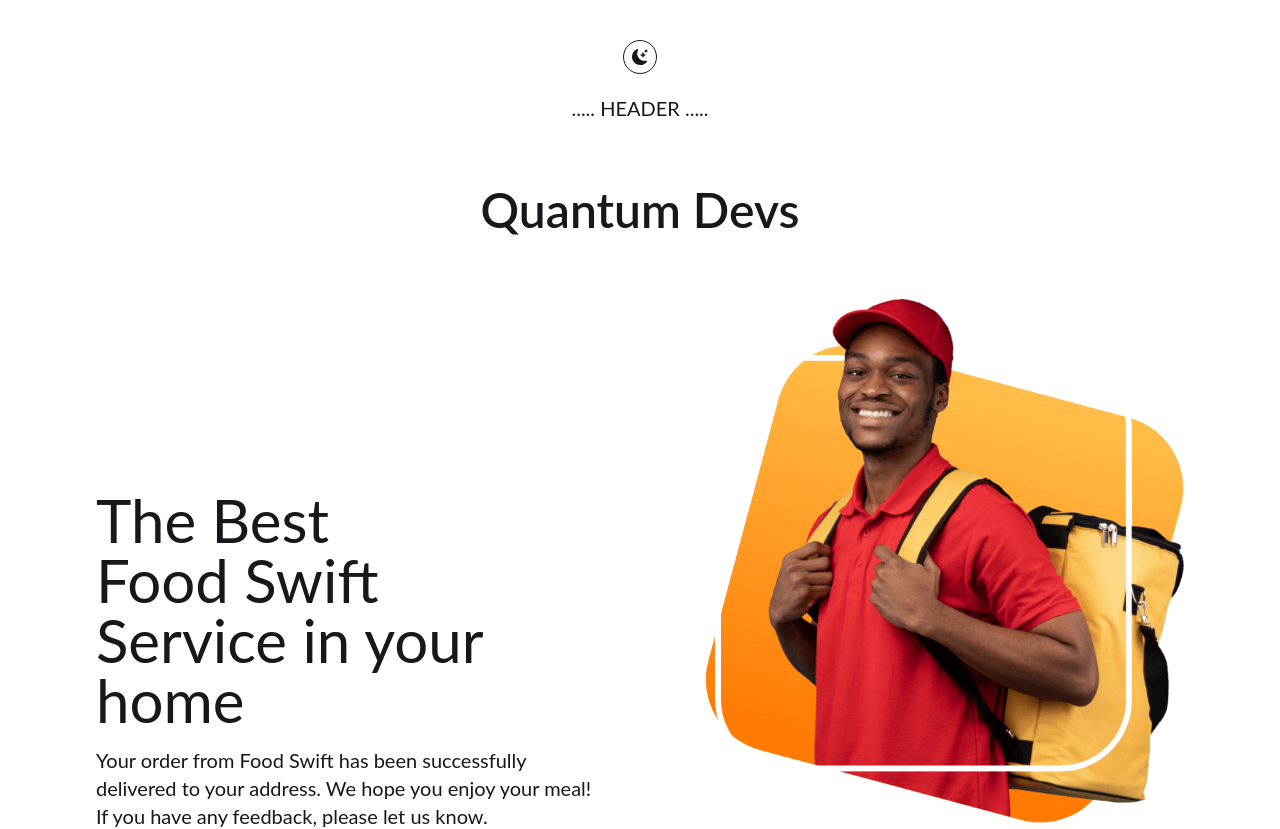
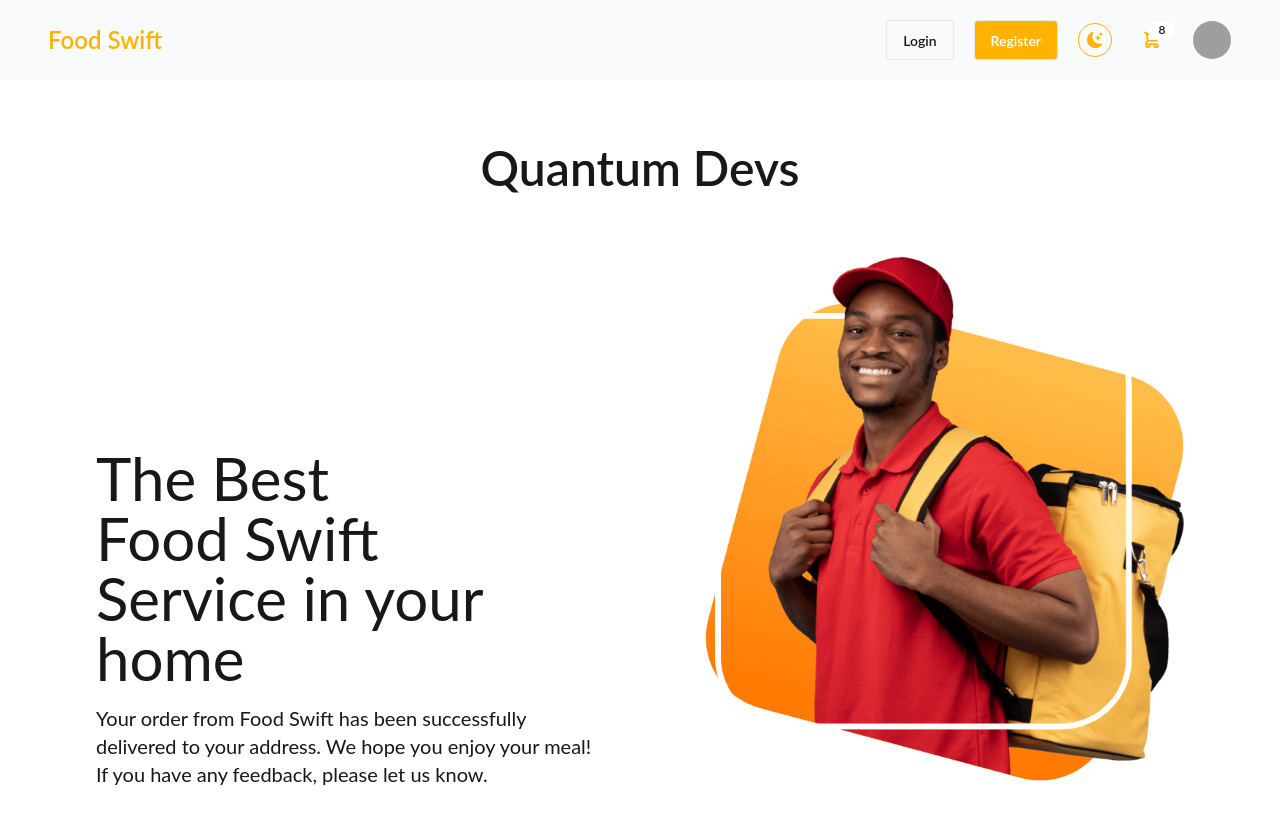
Before and after one commit to pxgacademy/Food-Swift-Quantum-Devs, a React (Vite) app: page / in a window 1280 px wide. Shown: the top 829 px of the page. Built offline with nearby package versions, Linux system fonts and the light colour scheme; no server answers; grey boxes are pictures that could not be loaded.

Commit message:
Created navbar

```diff
--- /dev/null
+++ b/src/shared-components/header/Cart.jsx
@@ -0,0 +1,27 @@
+import React from 'react';
+
+const Cart = () => {
+    return (
+        <div className="dropdown dropdown-end">
+      <div tabIndex={0} role="button" className="btn btn-ghost btn-circle">
+        <div className="indicator">
+          <svg xmlns="http://www.w3.org/2000/svg" className="h-5 w-5" fill="none" viewBox="0 0 24 24" stroke="currentColor"> <path strokeLinecap="round" strokeLinejoin="round" strokeWidth="2" d="M3 3h2l.4 2M7 13h10l4-8H5.4M7 13L5.4 5M7 13l-2.293 2.293c-.63.63-.184 1.707.707 1.707H17m0 0a2 2 0 100 4 2 2 0 000-4zm-8 2a2 2 0 11-4 0 2 2 0 014 0z" /> </svg>
+          <span className="badge badge-sm indicator-item">8</span>
+        </div>
+      </div>
+      <div
+        tabIndex={0}
+        className="card card-compact dropdown-content bg-base-100 z-1 mt-3 w-52 shadow">
+        <div className="card-body">
+          <span className="text-lg font-bold">8 Items</span>
+          <span className="text-info">Subtotal: $999</span>
+          <div className="card-actions">
+            <button className="btn btn-primary btn-block">View cart</button>
+          </div>
+        </div>
+      </div>
+    </div>
+    );
+};
+
+export default Cart;
--- a/src/shared-components/header/Header.jsx
+++ b/src/shared-components/header/Header.jsx
@@ -1,12 +1,66 @@
 import React from "react";
 import ThemeMode from "../../components/theme-mode/ThemeMode";
+import PageContainer from "../../components/containers/PageContainer";
+import Cart from "./Cart";
+import { Link } from "react-router-dom";
 
 const Header = () => {
   return (
-    <div className="text-center">
-      <ThemeMode className="mt-10 cursor-pointer border rounded-full p-2" />
-      <h2 className="text-xl mt-5">..... HEADER .....</h2>
-    </div>
+    <header className="sticky top-0">
+      <nav>
+        <PageContainer className="flex items-center justify-between py-5 bg-gray-50 dark:bg-gray-800  text-primaryColor">
+          {/* left side nav */}
+          <div>
+            <h3 className="text-xl md:text-2xl font-semibold">Food Swift</h3>
+          </div>
+
+          {/* Right side nav */}
+          <div className="flex items-center gap-x-5">
+            <Link>
+              <button className="btn bg-transparent " >Login</button>
+            </Link>
+            <Link>
+              <button className="btn bg-primaryColor hover:bg-primaryColor/80 text-white">Register</button>
+            </Link>
+            <ThemeMode className="cursor-pointer border rounded-full p-2" />
+
+            <Cart />
+
+            <div className="dropdown dropdown-end">
+              <div
+                tabIndex={0}
+                role="button"
+                className="btn btn-ghost btn-circle avatar"
+              >
+                <div className="w-10 rounded-full">
+                  <img
+                    alt="Tailwind CSS Navbar component"
+                    src="https://img.daisyui.com/images/stock/photo-1534528741775-53994a69daeb.webp"
+                  />
+                </div>
+              </div>
+              <ul
+                tabIndex={0}
+                className="menu menu-sm dropdown-content bg-base-100 rounded-box z-1 mt-3 w-52 p-2 shadow"
+              >
+                <li>
+                  <a className="justify-between">
+                    Profile
+                    <span className="badge">New</span>
+                  </a>
+                </li>
+                <li>
+                  <a>Settings</a>
+                </li>
+                <li>
+                  <a>Logout</a>
+                </li>
+              </ul>
+            </div>
+          </div>
+        </PageContainer>
+      </nav>
+    </header>
   );
 };
 
```
